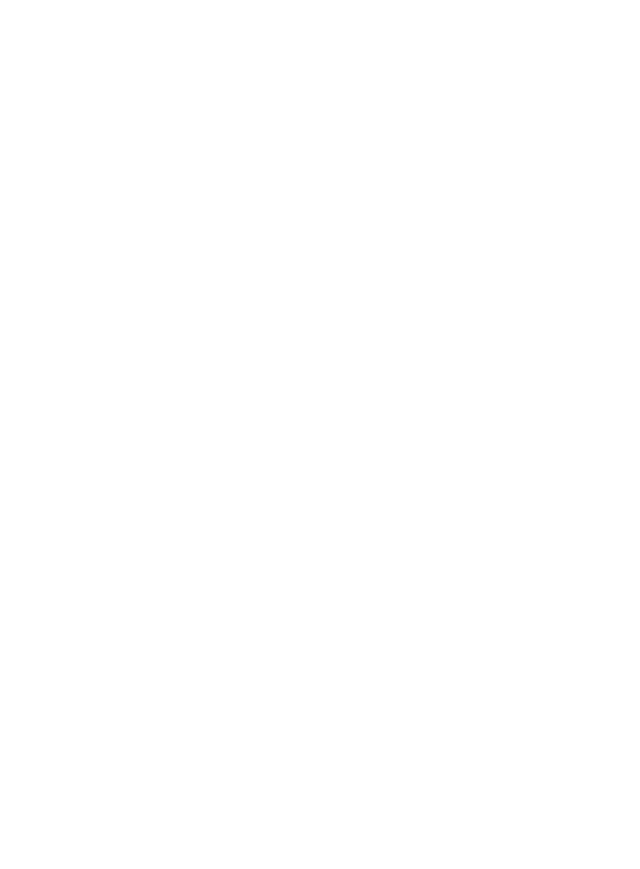
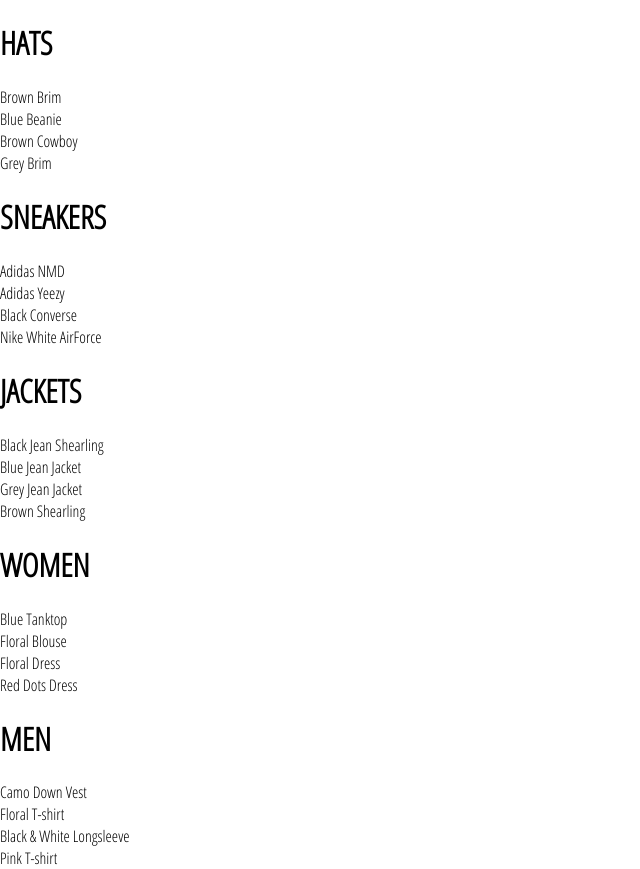
Before and after one commit to raphaelpinel/crown-ecommerce, a React (Create React App) app: page /shop in a window 1280 px wide. Shown: the whole page, without its empty margins (0-640 px from the left). Before the commit the page ends 800 px from the top, so only its background shows below. Built offline with nearby package versions, Linux system fonts and the light colour scheme.

Commit message:
create shop page and map collection data

```diff
--- a/src/App.js
+++ b/src/App.js
@@ -4,23 +4,14 @@
 import './App.css';
 
 import HomePage from './pages/homepage/homepage.component';
-
-const HatsPage = (props) => {
-  console.log('props in Hats page:', props);
-  return (
-    <div>
-      <h1 style={{ textAlign: 'center' }}>HATS PAGE</h1>
-    </div>
-  );
-};
+import ShopPage from './pages/shop/shop.component';
 
 function App() {
   return (
     <div>
-      {/* <HomePage /> */}
       <Switch>
         <Route exact path="/" component={HomePage} />
-        <Route path="/shop/hats" component={HatsPage} />
+        <Route path="/shop" component={ShopPage} />
       </Switch>
     </div>
   );
--- /dev/null
+++ b/src/components/collection-preview/collection-preview.component.jsx.jsx
@@ -0,0 +1,20 @@
+import React from 'react';
+
+import './collection-preview.styles.scss';
+
+const CollectionPreview = ({ title, items }) => {
+  return (
+    <div className="collection-preview">
+      <h1 className="title">{title.toUpperCase()}</h1>
+      <div className="preview">
+        {items
+          .filter((item, idx) => idx < 4)
+          .map((item) => (
+            <div key={item.id}>{item.name}</div>
+          ))}
+      </div>
+    </div>
+  );
+};
+
+export default CollectionPreview;
--- /dev/null
+++ b/src/pages/shop/shop.component.jsx
@@ -0,0 +1,26 @@
+import React, { Component } from 'react';
+import SHOP_DATA from './shop.data';
+
+import CollectionPreview from '../../components/collection-preview/collection-preview.component.jsx';
+
+class ShopPage extends Component {
+  constructor(props) {
+    super(props);
+    this.state = {
+      collections: SHOP_DATA,
+    };
+  }
+
+  render() {
+    const { collections } = this.state;
+    return (
+      <div className="shop-page">
+        {collections.map(({ id, ...otherCollectionProps }) => (
+          <CollectionPreview key={id} {...otherCollectionProps} />
+        ))}
+      </div>
+    );
+  }
+}
+
+export default ShopPage;
--- /dev/null
+++ b/src/pages/shop/shop.data.js
@@ -0,0 +1,249 @@
+const SHOP_DATA = [
+  {
+    id: 1,
+    title: 'Hats',
+    routeName: 'hats',
+    items: [
+      {
+        id: 1,
+        name: 'Brown Brim',
+        imageUrl: 'https://i.ibb.co/ZYW3VTp/brown-brim.png',
+        price: 25,
+      },
+      {
+        id: 2,
+        name: 'Blue Beanie',
+        imageUrl: 'https://i.ibb.co/ypkgK0X/blue-beanie.png',
+        price: 18,
+      },
+      {
+        id: 3,
+        name: 'Brown Cowboy',
+        imageUrl: 'https://i.ibb.co/QdJwgmp/brown-cowboy.png',
+        price: 35,
+      },
+      {
+        id: 4,
+        name: 'Grey Brim',
+        imageUrl: 'https://i.ibb.co/RjBLWxB/grey-brim.png',
+        price: 25,
+      },
+      {
+        id: 5,
+        name: 'Green Beanie',
+        imageUrl: 'https://i.ibb.co/YTjW3vF/green-beanie.png',
+        price: 18,
+      },
+      {
+        id: 6,
+        name: 'Palm Tree Cap',
+        imageUrl: 'https://i.ibb.co/rKBDvJX/palm-tree-cap.png',
+        price: 14,
+      },
+      {
+        id: 7,
+        name: 'Red Beanie',
+        imageUrl: 'https://i.ibb.co/bLB646Z/red-beanie.png',
+        price: 18,
+      },
+      {
+        id: 8,
+        name: 'Wolf Cap',
+        imageUrl: 'https://i.ibb.co/1f2nWMM/wolf-cap.png',
+        price: 14,
+      },
+      {
+        id: 9,
+        name: 'Blue Snapback',
+        imageUrl: 'https://i.ibb.co/X2VJP2W/blue-snapback.png',
+        price: 16,
+      },
+    ],
+  },
+  {
+    id: 2,
+    title: 'Sneakers',
+    routeName: 'sneakers',
+    items: [
+      {
+        id: 1,
+        name: 'Adidas NMD',
+        imageUrl: 'https://i.ibb.co/0s3pdnc/adidas-nmd.png',
+        price: 220,
+      },
+      {
+        id: 2,
+        name: 'Adidas Yeezy',
+        imageUrl: 'https://i.ibb.co/dJbG1cT/yeezy.png',
+        price: 280,
+      },
+      {
+        id: 3,
+        name: 'Black Converse',
+        imageUrl: 'https://i.ibb.co/bPmVXyP/black-converse.png',
+        price: 110,
+      },
+      {
+        id: 4,
+        name: 'Nike White AirForce',
+        imageUrl: 'https://i.ibb.co/1RcFPk0/white-nike-high-tops.png',
+        price: 160,
+      },
+      {
+        id: 5,
+        name: 'Nike Red High Tops',
+        imageUrl: 'https://i.ibb.co/QcvzydB/nikes-red.png',
+        price: 160,
+      },
+      {
+        id: 6,
+        name: 'Nike Brown High Tops',
+        imageUrl: 'https://i.ibb.co/fMTV342/nike-brown.png',
+        price: 160,
+      },
+      {
+        id: 7,
+        name: 'Air Jordan Limited',
+        imageUrl: 'https://i.ibb.co/w4k6Ws9/nike-funky.png',
+        price: 190,
+      },
+      {
+        id: 8,
+        name: 'Timberlands',
+        imageUrl: 'https://i.ibb.co/Mhh6wBg/timberlands.png',
+        price: 200,
+      },
+    ],
+  },
+  {
+    id: 3,
+    title: 'Jackets',
+    routeName: 'jackets',
+    items: [
+      {
+        id: 1,
+        name: 'Black Jean Shearling',
+        imageUrl: 'https://i.ibb.co/XzcwL5s/black-shearling.png',
+        price: 125,
+      },
+      {
+        id: 2,
+        name: 'Blue Jean Jacket',
+        imageUrl: 'https://i.ibb.co/mJS6vz0/blue-jean-jacket.png',
+        price: 90,
+      },
+      {
+        id: 3,
+        name: 'Grey Jean Jacket',
+        imageUrl: 'https://i.ibb.co/N71k1ML/grey-jean-jacket.png',
+        price: 90,
+      },
+      {
+        id: 4,
+        name: 'Brown Shearling',
+        imageUrl: 'https://i.ibb.co/s96FpdP/brown-shearling.png',
+        price: 165,
+      },
+      {
+        id: 5,
+        name: 'Tan Trench',
+        imageUrl: 'https://i.ibb.co/M6hHc3F/brown-trench.png',
+        price: 185,
+      },
+    ],
+  },
+  {
+    id: 4,
+    title: 'women',
+    routeName: 'women',
+    items: [
+      {
+        id: 1,
+        name: 'Blue Tanktop',
+        imageUrl: 'https://i.ibb.co/7CQVJNm/blue-tank.png',
+        price: 25,
+      },
+      {
+        id: 2,
+        name: 'Floral Blouse',
+        imageUrl: 'https://i.ibb.co/4W2DGKm/floral-blouse.png',
+        price: 20,
+      },
+      {
+        id: 3,
+        name: 'Floral Dress',
+        imageUrl: 'https://i.ibb.co/KV18Ysr/floral-skirt.png',
+        price: 80,
+      },
+      {
+        id: 4,
+        name: 'Red Dots Dress',
+        imageUrl: 'https://i.ibb.co/N3BN1bh/red-polka-dot-dress.png',
+        price: 80,
+      },
+      {
+        id: 5,
+        name: 'Striped Sweater',
+        imageUrl: 'https://i.ibb.co/KmSkMbH/striped-sweater.png',
+        price: 45,
+      },
+      {
+        id: 6,
+        name: 'Yellow Track Suit',
+        imageUrl: 'https://i.ibb.co/v1cvwNf/yellow-track-suit.png',
+        price: 135,
+      },
+      {
+        id: 7,
+        name: 'White Blouse',
+        imageUrl: 'https://i.ibb.co/qBcrsJg/white-vest.png',
+        price: 20,
+      },
+    ],
+  },
+  {
+    id: 5,
+    title: 'men',
+    routeName: 'men',
+    items: [
+      {
+        id: 1,
+        name: 'Camo Down Vest',
+        imageUrl: 'https://i.ibb.co/xJS0T3Y/camo-vest.png',
+        price: 325,
+      },
+      {
+        id: 2,
+        name: 'Floral T-shirt',
+        imageUrl: 'https://i.ibb.co/qMQ75QZ/floral-shirt.png',
+        price: 20,
+      },
+      {
+        id: 3,
+        name: 'Black & White Longsleeve',
+        imageUrl: 'https://i.ibb.co/55z32tw/long-sleeve.png',
+        price: 25,
+      },
+      {
+        id: 4,
+        name: 'Pink T-shirt',
+        imageUrl: 'https://i.ibb.co/RvwnBL8/pink-shirt.png',
+        price: 25,
+      },
+      {
+        id: 5,
+        name: 'Jean Long Sleeve',
+        imageUrl: 'https://i.ibb.co/VpW4x5t/roll-up-jean-shirt.png',
+        price: 40,
+      },
+      {
+        id: 6,
+        name: 'Burgundy T-shirt',
+        imageUrl: 'https://i.ibb.co/mh3VM1f/polka-dot-shirt.png',
+        price: 25,
+      },
+    ],
+  },
+];
+
+export default SHOP_DATA;
```
Also changed, not shown: src/components/collection-preview/collection-preview.styles.scss (added).
